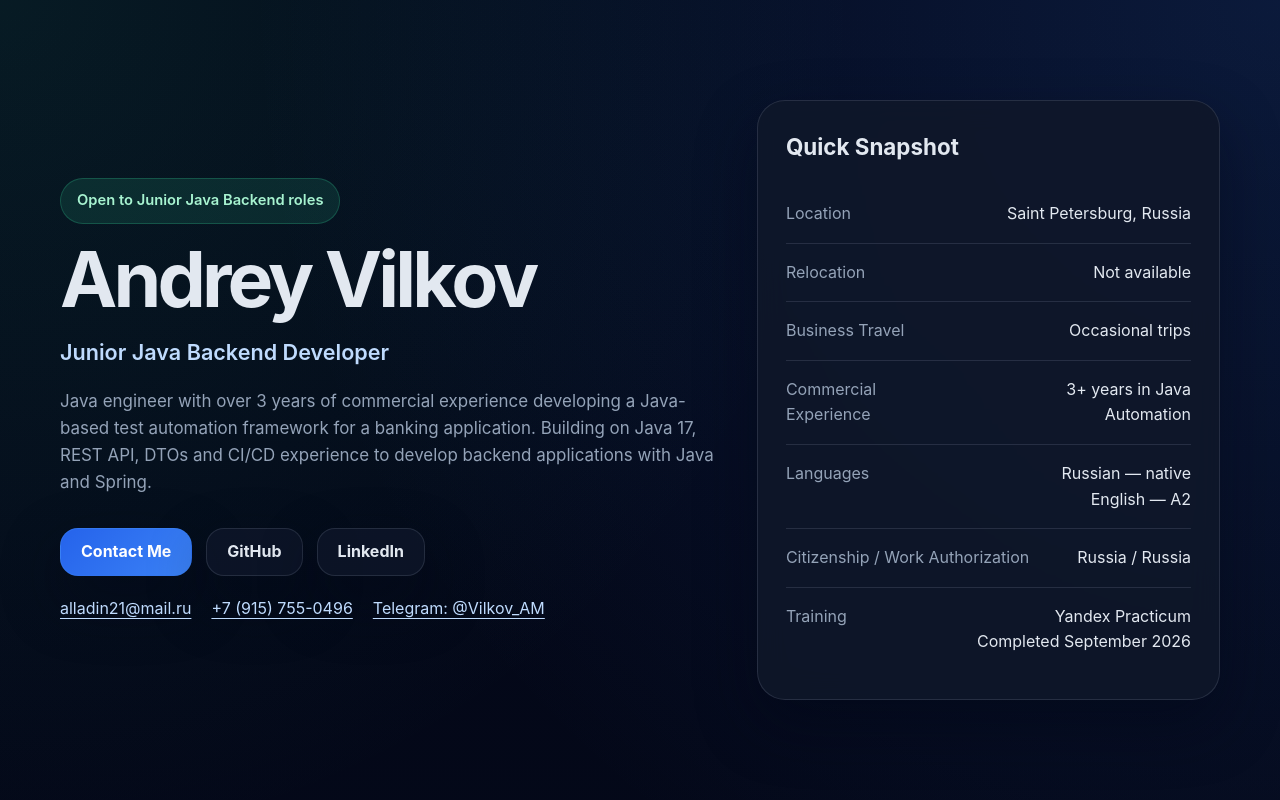
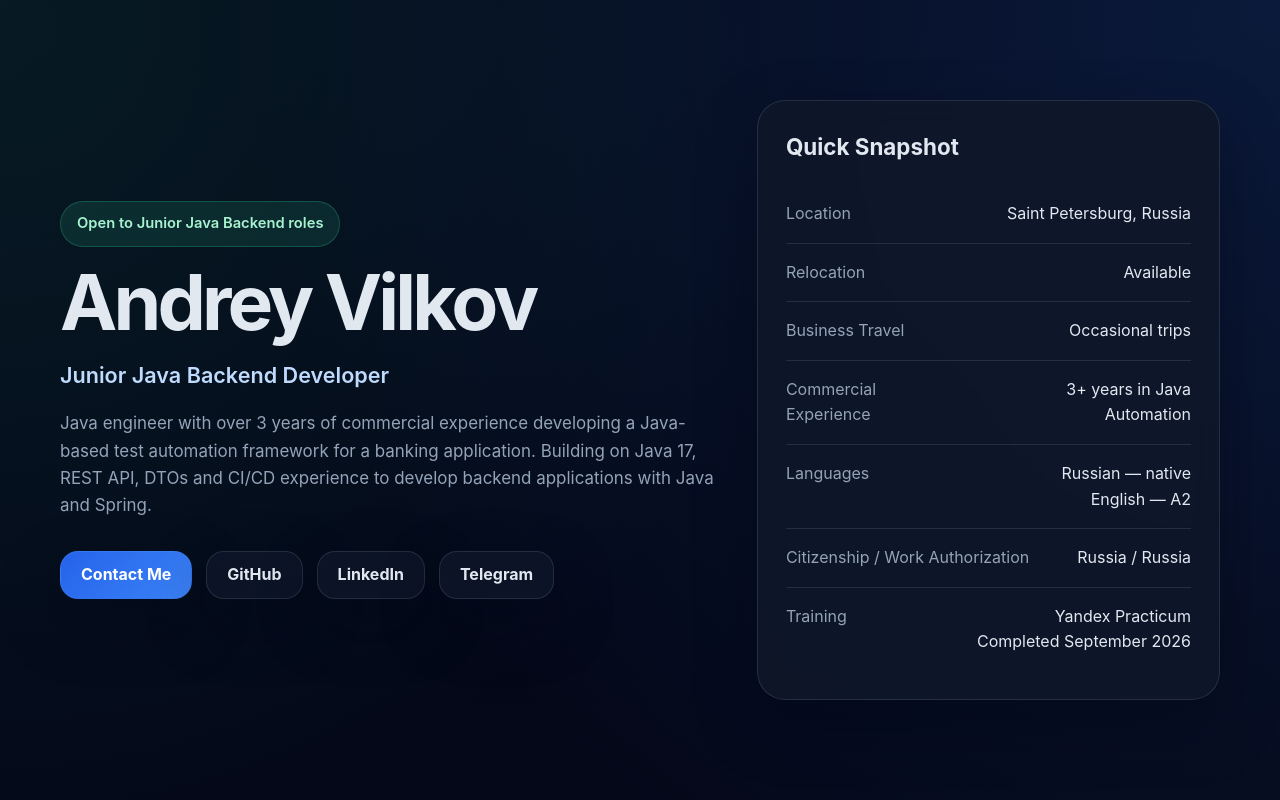
Before and after one commit to ITrue33/itrue33.github.io, a plain HTML site: page index.html in a window 1280 px wide. Shown: the top 800 px of the page. Drawn offline with Linux system fonts and the light colour scheme.

Commit message:
feat: improve info

```diff
--- a/index.html
+++ b/index.html
@@ -331,21 +331,17 @@
             to develop backend applications with Java and Spring.
           </p>
           <div class="actions">
-            <a class="button button-primary" href="mailto:alladin21@mail.ru">Contact Me</a>
+            <a class="button button-primary" href="mailto:vilkov.andrew.usa@gmail.com">Contact Me</a>
             <a class="button" href="https://github.com/ITrue33" target="_blank" rel="noreferrer">GitHub</a>
             <a class="button" href="https://www.linkedin.com/in/andrew-vilkov" target="_blank" rel="noreferrer">LinkedIn</a>
-          </div>
-          <div class="contact-details">
-            <a href="mailto:alladin21@mail.ru">alladin21@mail.ru</a>
-            <a href="tel:+79157550496">+7 (915) 755-0496</a>
-            <a href="https://t.me/Vilkov_AM" target="_blank" rel="noreferrer">Telegram: @Vilkov_AM</a>
+            <a class="button" href="https://t.me/Vilkov_AM" target="_blank" rel="noreferrer">Telegram</a>
           </div>
         </div>
 
         <aside class="card snapshot">
           <h2>Quick Snapshot</h2>
           <div class="snapshot-row"><span class="label">Location</span><span class="value">Saint Petersburg, Russia</span></div>
-          <div class="snapshot-row"><span class="label">Relocation</span><span class="value">Not available</span></div>
+          <div class="snapshot-row"><span class="label">Relocation</span><span class="value">Available</span></div>
           <div class="snapshot-row"><span class="label">Business Travel</span><span class="value">Occasional trips</span></div>
           <div class="snapshot-row"><span class="label">Commercial Experience</span><span class="value">3+ years in Java Automation</span></div>
           <div class="snapshot-row"><span class="label">Languages</span><span class="value">Russian — native<br>English — A2</span></div>
@@ -544,7 +540,7 @@
           <p>Seeking Junior Java Backend Developer opportunities.<br>Based in Saint Petersburg · No relocation · Occasional business travel.</p>
         </div>
         <div class="actions" style="margin-top: 0;">
-          <a class="button button-primary" href="mailto:alladin21@mail.ru">Email Me</a>
+          <a class="button button-primary" href="mailto:vilkov.andrew.usa@gmail.com">Email Me</a>
           <a class="button" href="https://t.me/Vilkov_AM" target="_blank" rel="noreferrer">Telegram</a>
           <a class="button" href="https://github.com/ITrue33" target="_blank" rel="noreferrer">View GitHub</a>
         </div>
```
